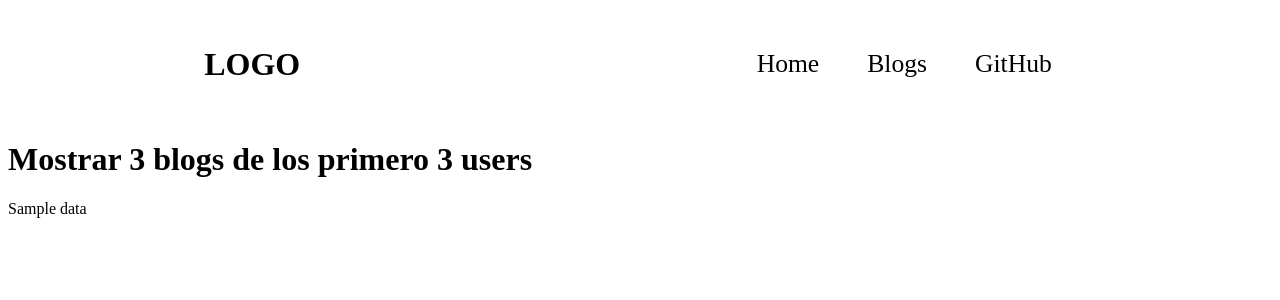
After one commit to Anghy73/3-project-fetch-node, a Node project: template src/views/blogs.ejs in a window 1280 px wide. The commit adds this page. Shown: the top 300 px of the page. Run offline with Node 20 templates, Linux system fonts and the light colour scheme; the template is opened without the code that fills it: most values are stand-ins (such as "Sample title", 1, 10 or a date in 2020).

Commit message:
implemented some functions

```diff
--- a/src/server.js
+++ b/src/server.js
@@ -5,7 +5,6 @@ const dotenv = require('dotenv').config()
 const path = require('path')
 
 const app = express();
-
 
 app.set('SERVER', process.env.SERVER || 'Server-Fetch')
 app.set('PORT', process.env.PORT || 7000)
@@ -15,12 +14,15 @@ app.set('view engine', 'ejs')
 
 app.use(morga('dev'))
 
-const fetchData = async (req, res) => {
+let count = 0
+
+const fetchData = async (req, res, page) => {
   try {
     const response = await fetch(app.get('API'))
     const data = await response.json()
-    res.render('home', {
-      data
+    res.render(page, {
+      data,
+      count
     })
   } catch (e) {
     console.log(e)
@@ -28,8 +30,20 @@ const fetchData = async (req, res) => {
 }
 
 app.get('/', (req, res) => {
-  fetchData(req, res)
+  fetchData(req, res, 'home')
 })
+
+app.get('/blogs', (req, res) => {
+  fetchData(req, res, 'blogs')
+})
+
+// app.get('/blogs/:id', (req, res) => {
+//   fetchData(req, res, 'blogs')
+// })
+
+
+app.use('/static', express.static(path.join(__dirname, '/static')))
+
 
 app.listen(app.get('PORT'), () => {
   console.log(`${app.get('SERVER')} ready on the port ${app.get('PORT')}`)
--- /dev/null
+++ b/src/static/styles.css
@@ -0,0 +1,67 @@
+/* :root {
+  --primary-color: #222;
+  --secundary-color: #00beef;
+  --black-color: #000;
+  --white-color: #fff;
+}
+
+html {
+  font-size: 62.5%;
+  scroll-behavior: smooth;
+  box-sizing: border-box;
+}
+
+*,
+::before,
+::after {
+  padding: 0;
+  margin: 0;
+  box-sizing: inherit;
+}
+
+body {
+  background-color: #222;
+  color: #fff;
+}
+
+/* HEADER */
+
+.header {
+  width: 100%;
+  height: 14vh;
+}
+
+.header__nav {
+  display: flex;
+  justify-content: space-around;
+  align-items: center;
+  height: 100%;
+  background-color: var(--black-color);
+}
+
+.header__logo {
+  font-size: 2rem;
+}
+
+.header__content {
+  display: flex;
+  height: 100%;
+}
+
+.header__item {
+  list-style: none;
+}
+
+.header__link {
+  display: flex;
+  align-items: center;
+  height: 100%;
+  padding: 0 1.5rem;
+  font-size: 1.6rem;
+  color: var(--secundary-color);
+  text-decoration: none;
+}
+
+.header__menu {
+  display: none;
+} */
--- /dev/null
+++ b/src/views/blogs.ejs
@@ -0,0 +1,21 @@
+<%- include('./partials/header.ejs')%>
+  <h1>Mostrar 3 blogs de los primero 3 users</h1>
+
+
+  <% for(let i = 0; i < data.length; i++) { %>
+    <% if (data[i].userId == 1 && count <= 3) { %>
+      <div> <%= data[i].title %> </div>
+      <% count++ %>
+    <% } %>
+    <% if (data[i].userId == 2 && count <= 6) { %>
+      <div> <%= data[i].title %> </div>
+      <% count++ %>
+    <% } %>
+    <% if (data[i].userId == 3 && count <= 9) { %>
+      <div> <%= data[i].title %> </div>
+      <% count++ %>
+    <% } %>
+  <% } %>
+
+</body>
+</html>
--- /dev/null
+++ b/src/views/partials/header.ejs
@@ -0,0 +1,24 @@
+<!DOCTYPE html>
+<html lang="en">
+<head>
+  <meta charset="UTF-8">
+  <meta name="viewport" content="width=device-width, initial-scale=1.0">
+  <title>Simpleblogs</title>
+  <link rel="stylesheet" href="/static/styles.css">
+</head>
+<body>
+  <header class="header">
+    <nav class="header__nav">
+      <h1 class="header__logo">LOGO</h1>
+      <ul class="header__content">
+        <li class="header__item"><a class="header__link" href="/">Home</a></li>
+        <li class="header__item"><a class="header__link" href="/blogs">Blogs</a></li>
+        <li class="header__item"><a class="header__link" href="#">GitHub</a></li>
+      </ul>
+      <div class="header__menu">
+        <div class="header__line header__line--one"></div>
+        <div class="header__line header__line--two"></div>
+        <div class="header__line header__line--three"></div>
+      </div>
+    </nav>
+  </header>
```
Also changed, not shown: src/views/home.ejs (+4 -11 lines).
